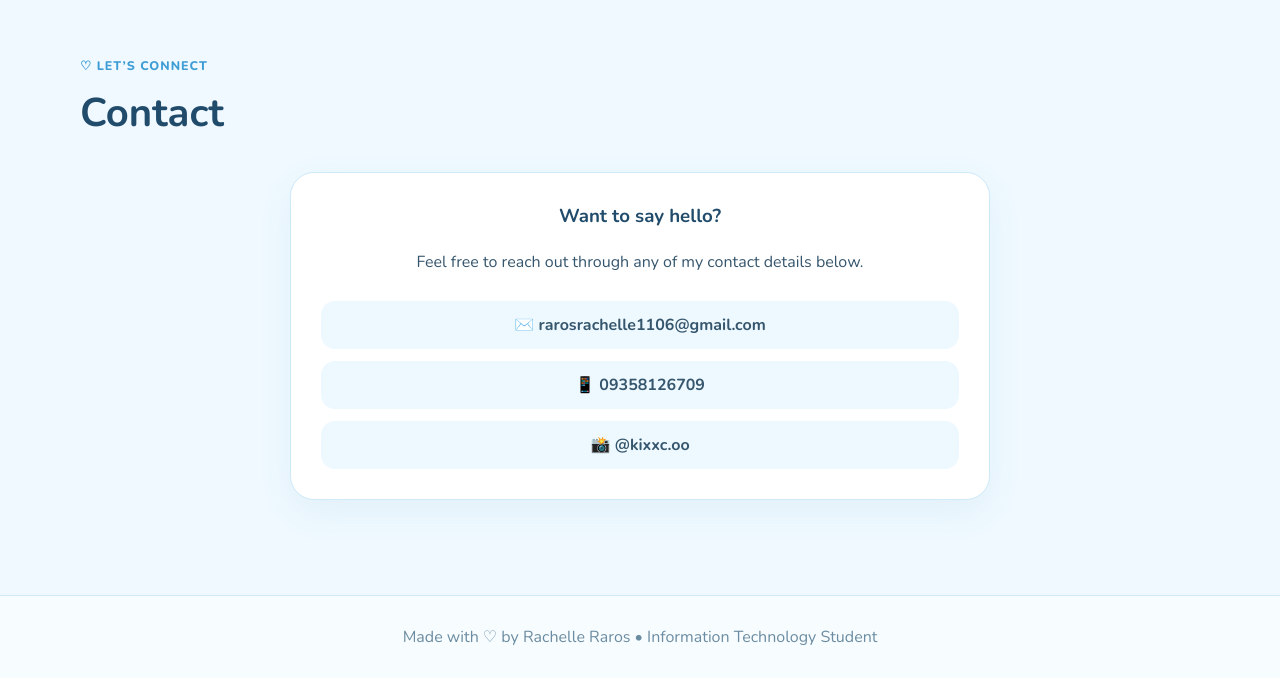
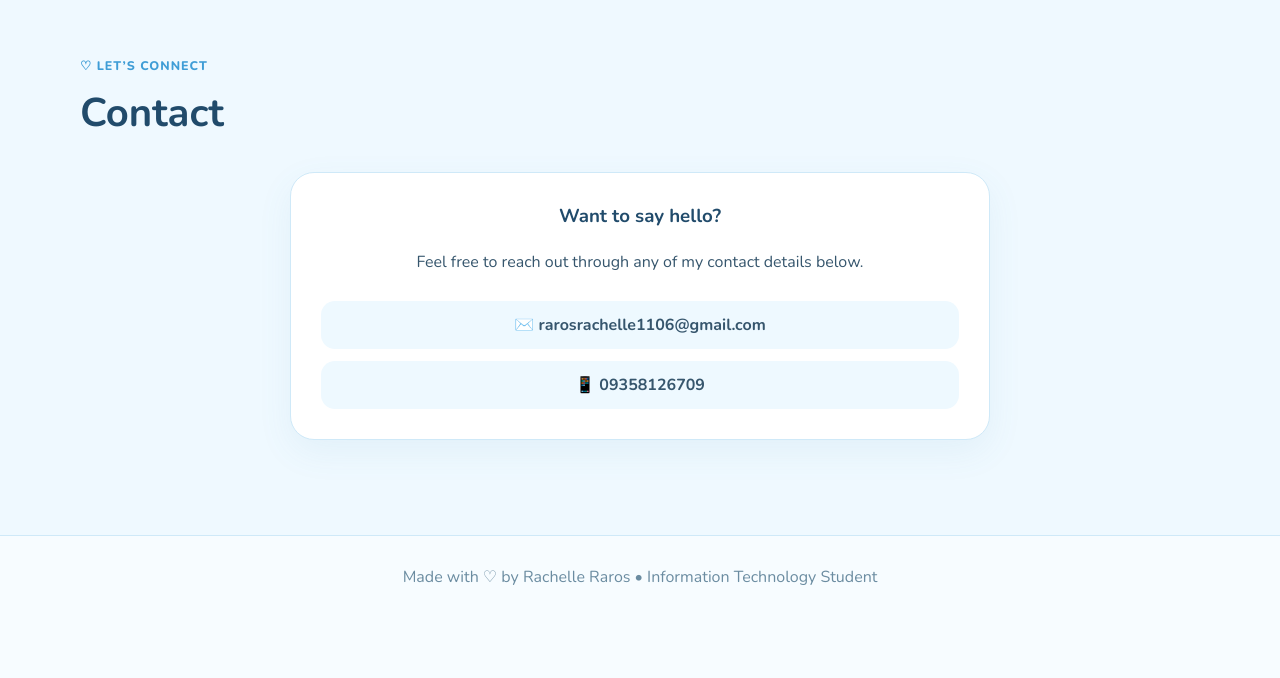
Before and after one commit to cai-ux/raros-programmer-profile, a Next.js app: page / in a window 1280 px wide. Shown: the part 2874-3552 px from the top of the page. After the commit the page ends 3492 px from the top, so only its background shows below. Built offline with nearby package versions, Linux system fonts and the light colour scheme.

Commit message:
Remove Instagram from contact section

```diff
--- a/app/page.js
+++ b/app/page.js
@@ -87,7 +87,6 @@ export default function Home() {
           <div className="contact-list">
             <a href="mailto:rarosrachelle1106@gmail.com">✉️ rarosrachelle1106@gmail.com</a>
             <a href="tel:09358126709">📱 09358126709</a>
-            <a href="https://instagram.com/kixxc.oo" target="_blank" rel="noreferrer">📸 @kixxc.oo</a>
           </div>
         </div>
       </section>
```
